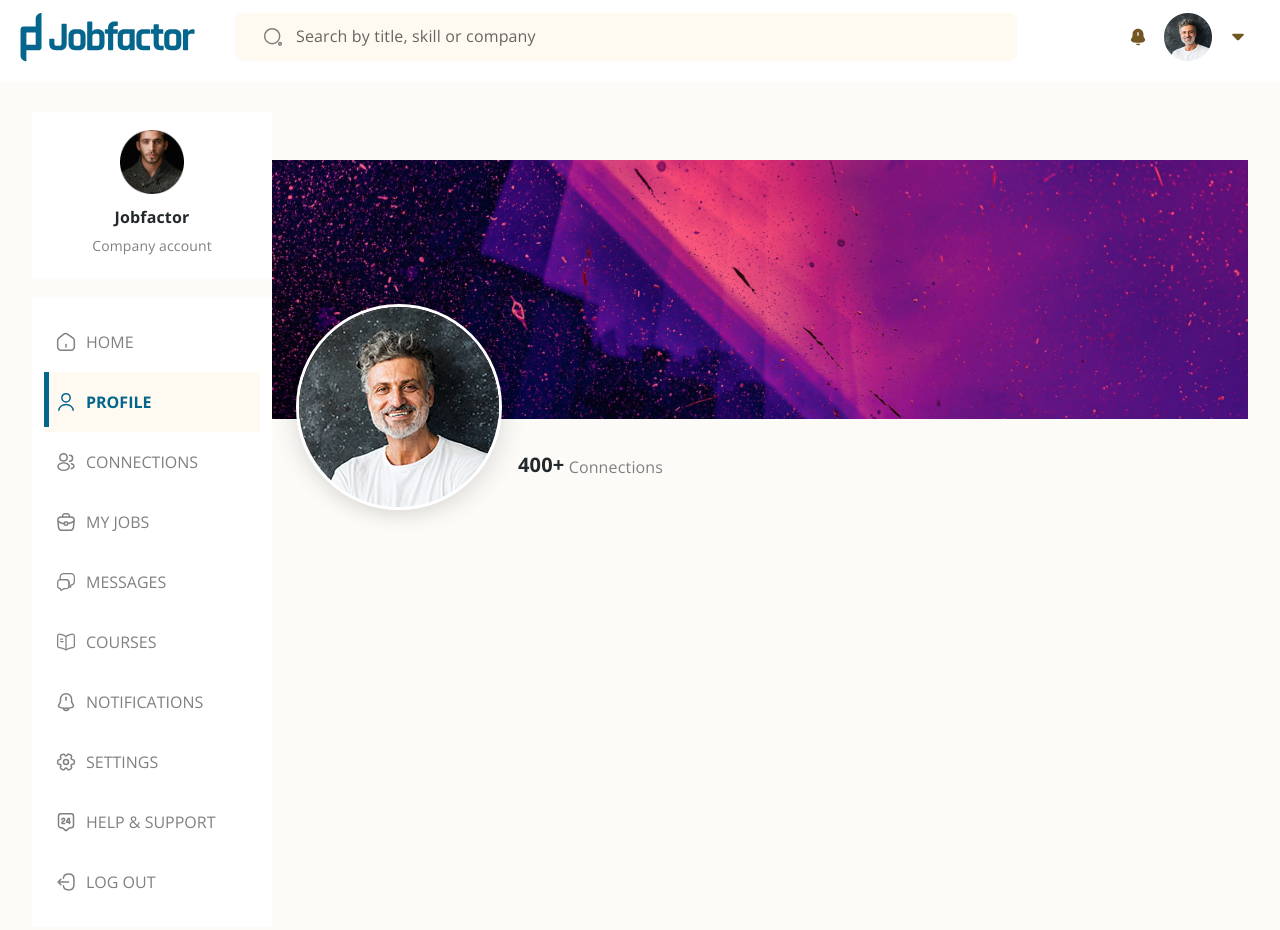
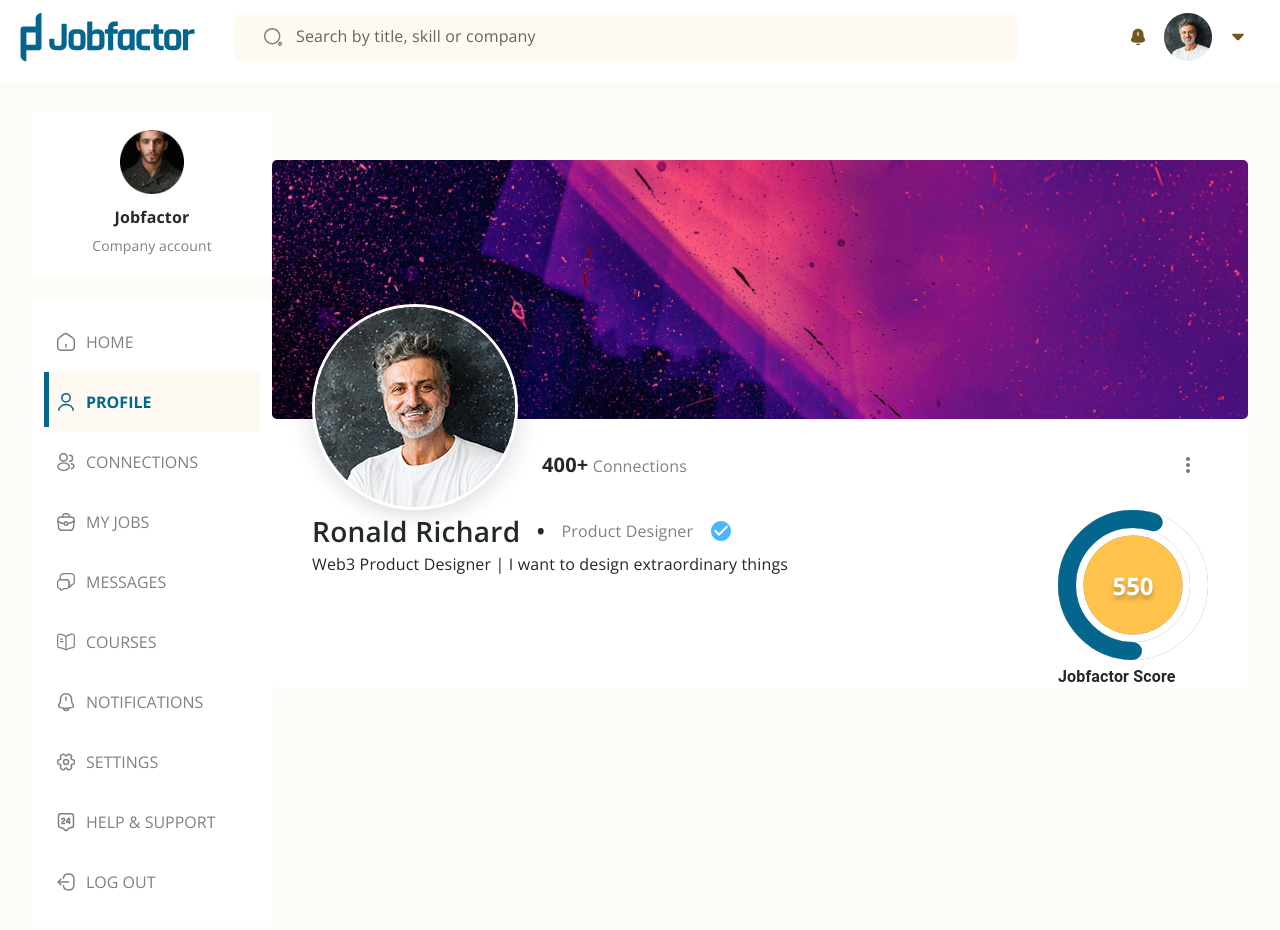
Before and after one commit to onealwills/Jobfactor, a React (Create React App) app: page /users in a window 1280 px wide. Shown: the top 930 px of the page. Built offline with nearby package versions, Linux system fonts and the light colour scheme.

Commit message:
Add Jobfactor Score, start adding info

```diff
--- a/src/pages/Users/UsersPage.tsx
+++ b/src/pages/Users/UsersPage.tsx
@@ -1,18 +1,27 @@
-import { Box, Typography } from '@mui/material';
+import MoreVertIcon from '@mui/icons-material/MoreVert';
+import CheckCircleIcon from '@mui/icons-material/CheckCircle';
+
+import { Box, Hidden, Typography, IconButton, Grid } from '@mui/material';
 import cover from '../../assets/images/cover.jpg';
 import profile from '../../assets/images/profile-sq.png';
 import NavBase from '../../components/Navigation/NavBase';
+import Progress from '../Home/components/Progress';
 
 function UsersPage() {
     return (
         <>
+            <Box sx={{
+                backgroundColor: '#fff',
+                borderRadius: '5px',
+                overflow: 'hidden',
+            }}>
                 <Box sx={{
                     position: 'relative',
                     paddingBottom: '91px',
                 }}>
                     <Box sx={{
                         overflow: 'hidden',
-                    backgroundClip: 'content-box',
+                        borderRadius: '0 0 5px 5px'
                     }}>
                         <img
                             style={{
@@ -25,17 +34,17 @@ function UsersPage() {
                             src={cover}
                         />
                     </Box>
-                <Box sx={{
-                    position: 'absolute',
-                    bottom: 0,
-                    display: 'flex',
-                    gap: '16px',
-                }}>
+                    <Grid
+                        container
+                        gap={3}
+                        position={"absolute"}
+                        bottom={"0"}
+                    >
                         <Box sx={{
                             border: '3px #fff solid',
                             borderRadius: '50%',
                             boxShadow: "-8px 4px 20px rgba(0, 0, 0, 0.07), 8px 8px 20px rgba(0, 0, 0, 0.07)",
-                        marginLeft: '24px',
+                            marginLeft: '40px',
                             overflow: 'hidden',
                             width: 'fit-content',
                         }}>
@@ -49,15 +58,21 @@ function UsersPage() {
                                 src={profile}
                             />
                         </Box>
-                    <Box sx={{
-                        marginTop: 'auto',
-                        height: '91px',
-                        display: 'flex',
-                        alignItems: 'center',
-                        justifyContent: 'center',
-                    }}>
+                        <Grid
+                            container
+                            wrap="nowrap"
+                            width="auto"
+                            marginTop="auto"
+                            height="91px"
+                            flexGrow="1"
+                            alignItems="center"
+                        >
+                            <Grid
+                                item
+                                flexGrow="1"
+                            >
                                 <Typography
-                            component={'p'}
+                                    component="span"
                                     color="#23282B"
                                     fontFamily="open sans"
                                     fontSize={20}
@@ -67,19 +82,84 @@ function UsersPage() {
                                 </Typography>
                                 &nbsp;
                                 <Typography
-                            component={'p'}
+                                    component={'span'}
                                     color="#808080"
                                     fontFamily="open sans"
                                     fontSize={16}
                                     fontWeight={400}
-                            sx={{
-                                marginTop: '4px'
-                            }}
                                 >
                                     Connections
                                 </Typography>
+                            </Grid>
+
+                            <Grid
+                                item
+                                flexShrink="1"
+                                paddingRight="40px"
+                            >
+                                <IconButton>
+                                    <MoreVertIcon />
+                                </IconButton>
+                            </Grid>
+                        </Grid>
+                    </Grid>
                 </Box>
-                </Box>
+                <Grid
+                    container
+                    padding="0 40px"
+                >
+                    <Grid
+                        item
+                        flexGrow={1}
+                    >
+                        <Grid
+                            container
+                            gap={2}
+                            alignItems={"center"}
+                        >
+                            <Typography
+                                component={'h2'}
+                                color="#23282B"
+                                fontFamily="open sans"
+                                fontSize={28}
+                                fontWeight={600}
+                            >
+                                Ronald Richard
+                            </Typography>
+                            <Typography
+                                component={'h2'}
+                                color="#23282B"
+                                fontFamily="open sans"
+                                fontSize={24}
+                                fontWeight={600}
+                            >
+                                &bull;
+                            </Typography>
+                            <Typography
+                                component={'span'}
+                                color="#808080"
+                                fontFamily="open sans"
+                                fontSize={16}
+                                fontWeight={400}
+                            >
+                                Product Designer
+                            </Typography>
+                            <CheckCircleIcon htmlColor="#49B6FF" />
+                        </Grid>
+                        <Typography
+                            component={'p'}
+                            color="#23282B"
+                            fontFamily="open sans"
+                            fontSize={16}
+                            fontWeight={400}
+                        >
+                            Web3 Product Designer | I want to design extraordinary things
+                        </Typography>
+                    </Grid>
+                    <Grid item flexShrink={1}>
+                        <Progress value={550} divider={1000} />
+                    </Grid>
+                </Grid>
             </Box>
         </>
     );
```
Lines whose indentation alone changed are shown as unchanged.
